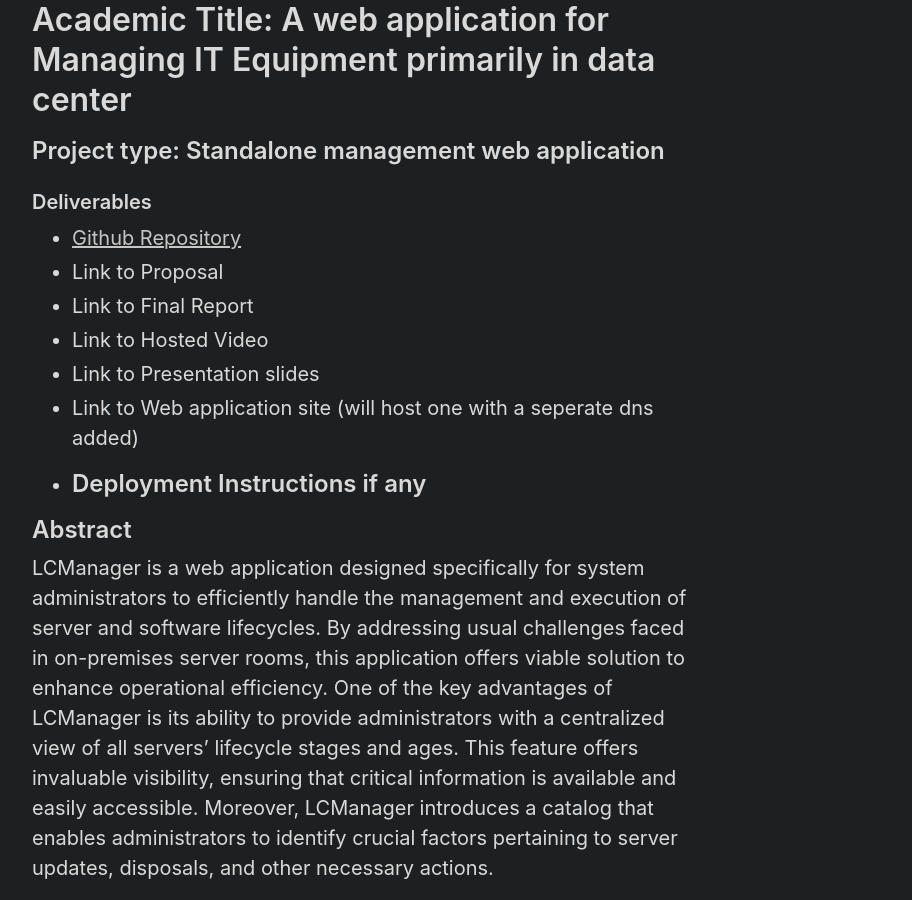
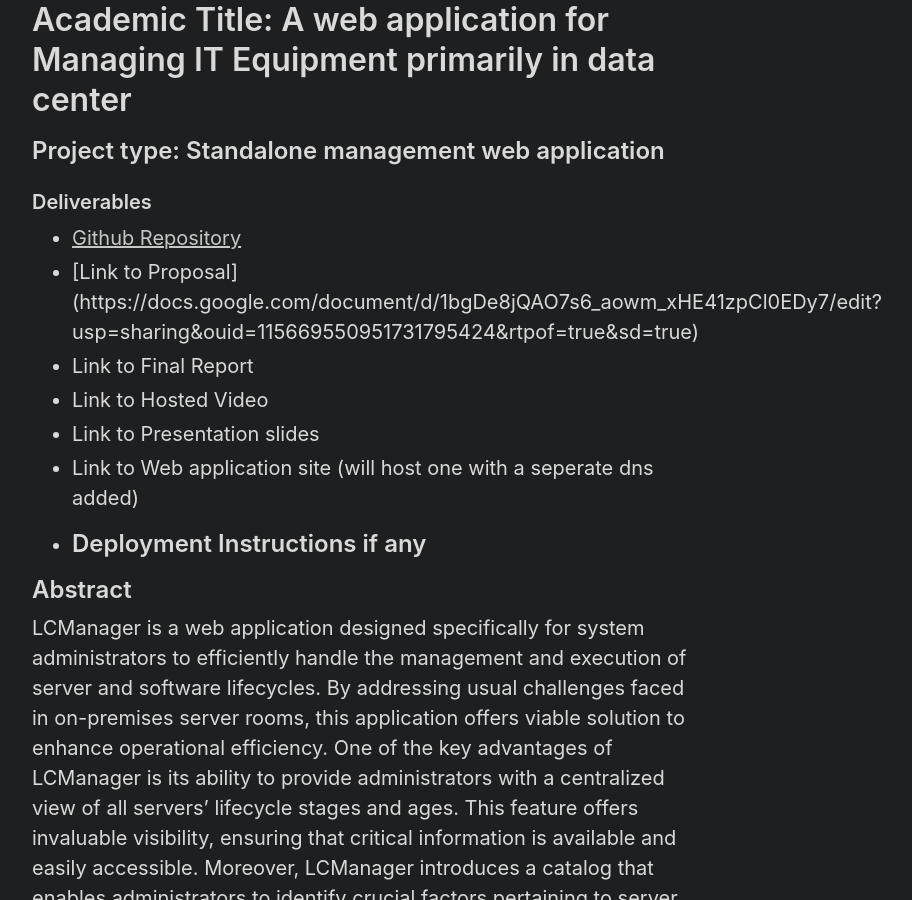
Before and after one commit to csibman27/csibman27.github.io, a Jekyll site: the page built from _posts/2024-02-06-introduction.md, in a window 1280 px wide and 900 px high, scrolled down 743 px. Shown: the whole window, without its empty margins (272-1184 px from the left). Built offline with Jekyll 4.4.1, drawn with Linux system fonts in a browser that asks for light colours; part of the change alters nothing that is shown.

Commit message:
new pic and proposal

```diff
--- a/_posts/2024-02-06-introduction.md
+++ b/_posts/2024-02-06-introduction.md
@@ -16,7 +16,7 @@ title: Tibor Molnar
 
 ### Deliverables
 * [Github Repository](https://github.com/csibman27/LCManagerV3)
-* Link to Proposal
+* [Link to Proposal] (https://docs.google.com/document/d/1bgDe8jQAO7s6_aowm_xHE41zpCl0EDy7/edit?usp=sharing&ouid=115669550951731795424&rtpof=true&sd=true)
 * Link to Final Report
 * Link to Hosted Video
 * Link to Presentation slides
@@ -34,7 +34,5 @@ LCManager is a web application designed specifically for system administrators t
 - your proposal, final report, hosted video, presentation slides, link to site or app download, deployment instructions, Slack, Trello, github repos used in the project, link to application, etc.
 
 - A **project image** to represent your project (e.g. 1920*1080). i.e. a visual poster. This could be a screenshot or a composition of many screenshots. System diagram, logos for key technologies used (Quick tip: capture some screens, crop and paste onto a Powerpoint slide width 1920, height 1080, and export as .png). Treat it like a poster! Use a background or border.
-
 **Project type** {web app, mobile app, both, CI/CD, physical computing, AI, OTHER}.
-
 - Technolgies/Keywords {React, Flutter, Kubernetes, AWS, etc}
```
Also changed, not shown: assets/img/tmolnar.png.
